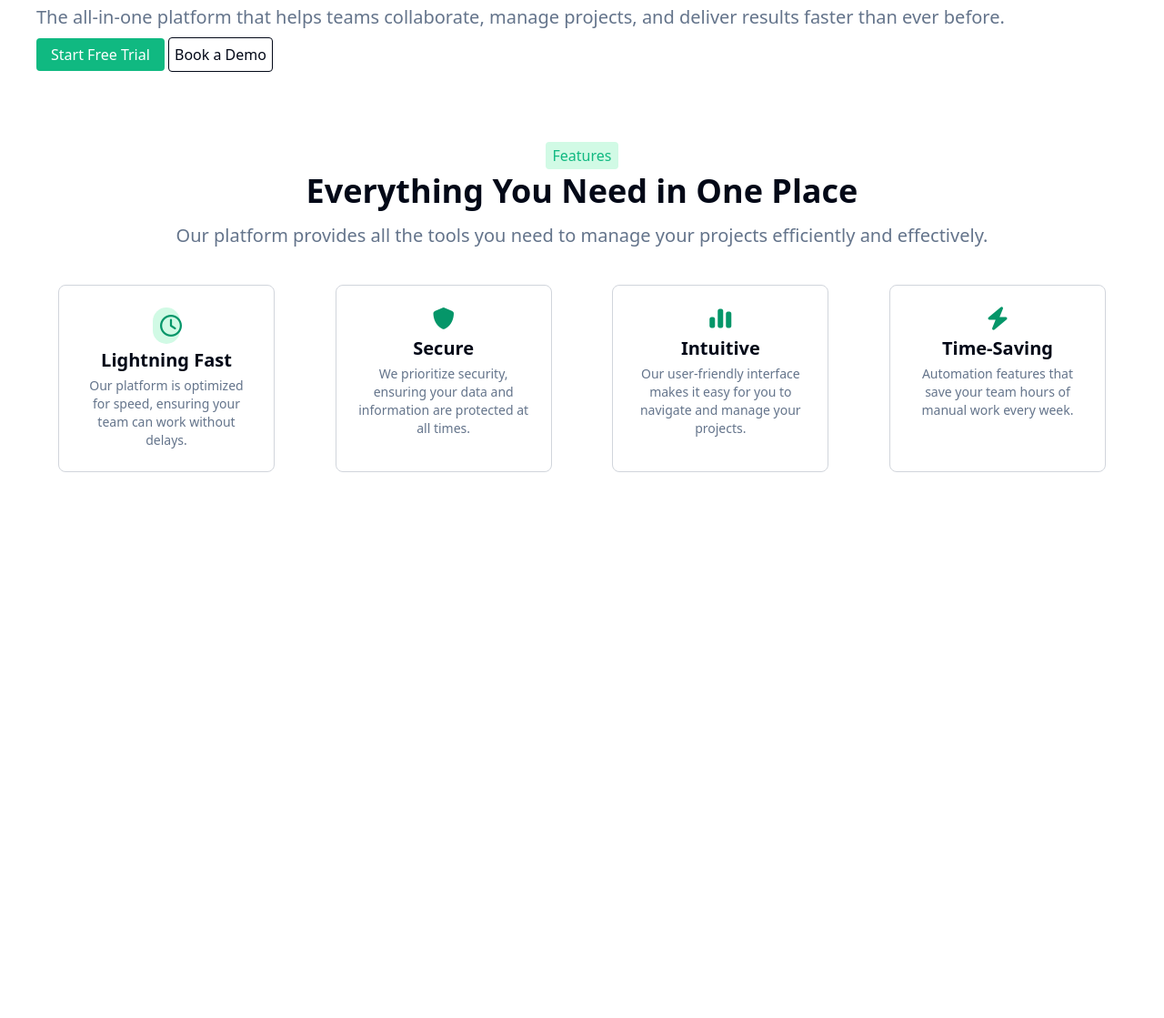
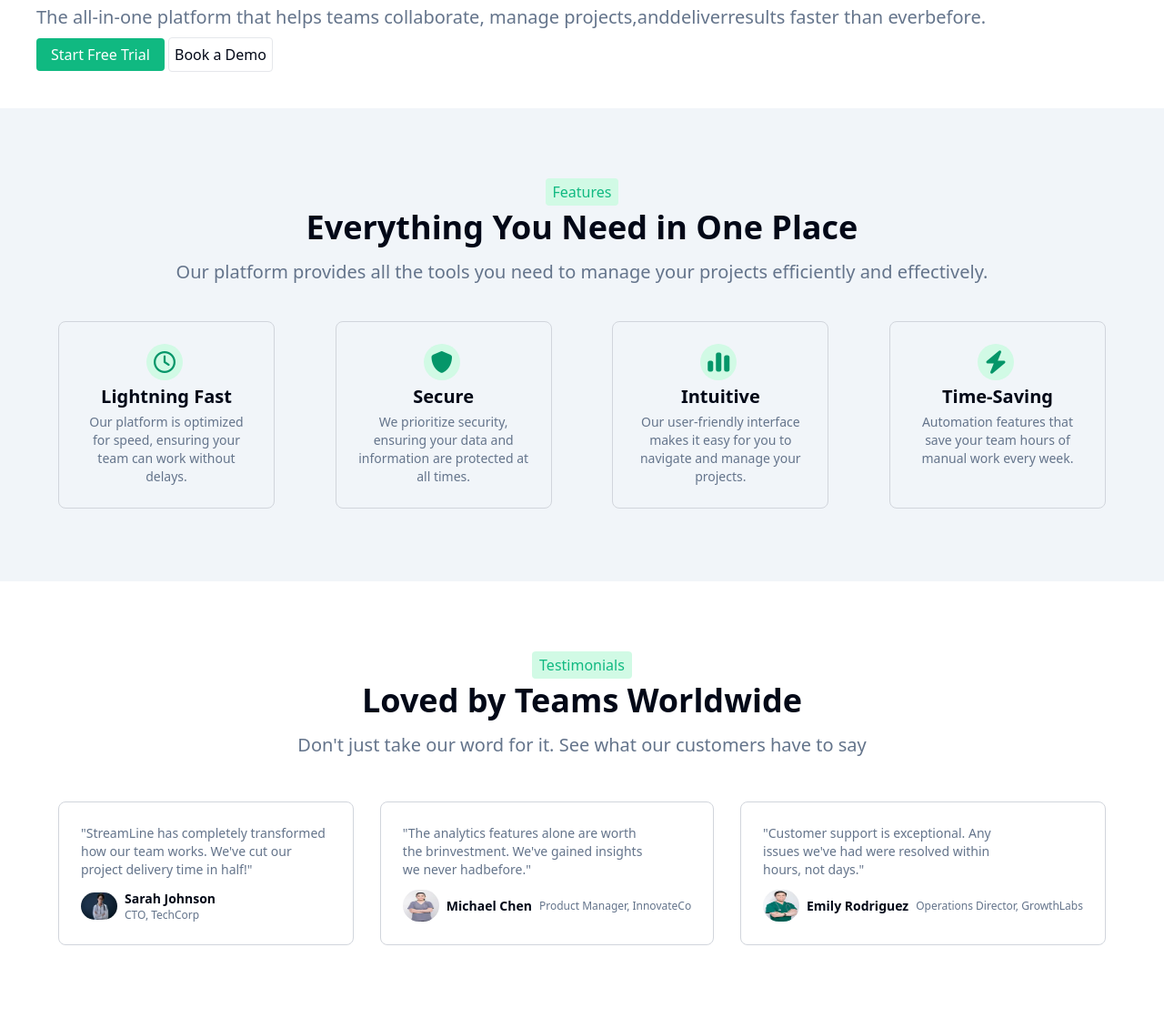
Before and after one commit to AlibekAllaberganov123/StreamLine, a plain HTML site: page index.html in a window 1280 px wide. Shown: the part 300-1419 px from the top of the page at 91% size. Before the commit the page ends 859 px from the top, so only its background shows below. Drawn offline with nearby package versions, Linux system fonts and the light colour scheme.

Commit message:
new section

```diff
--- a/index.html
+++ b/index.html
@@ -15,7 +15,7 @@
 <body
 	class="font-(system-ui, -apple-system, BlinkMacSystemFont, 'Segoe UI', Roboto, Oxygen, Ubuntu, Cantarell, 'Open Sans', 'Helvetica Neue', sans-serif) text-[#020817]">
 	<!-- header section starts -->
-	<header class="px-2 sticky border-solid border-gray-300 border-b z-100 top-0">
+	<header class="px-2 sticky border-solid border-gray-300 border-b z-100 top-0 backdrop-blur-md">
 		<div class="flex justify-between p-5">
 			<div>
 				<a class="flex items-center gap-[5px]" href="#"> <img class="size-6" src="./img/header-1.svg" alt="header img">
@@ -40,65 +40,123 @@
 	<!-- header section ends -->
 	<!-- hero section starts -->
 	<section class="p-[40px]">
-		<div class="flex items-center">
+		<div class="flex items-center gap-10">
 			<div>
-				<h1 class="text-[60px] font-bold">Streamline Your Workflow, Amplify Your Results</h1>
-				<p class="text-[#64748b] text-xl my-2">The all-in-one platform that helps teams collaborate, manage projects,
-					and
-					deliver
-					results faster than ever
-					before.</p>
+				<h1 class="text-[60px] font-bold max-w-5xl">Streamline Your Workflow, Amplify Your Results</h1>
+				<p class="text-[#64748b] text-xl my-2">The all-in-one platform that helps teams collaborate, manage
+					projects,anddeliverresults faster than everbefore.</p>
 				<div>
 					<button class="bg-[#10b981] text-white px-4 py-1.5 rounded-sm hover:bg-emerald-600 transition-colors">Start
 						Free Trial</button>
-					<button class="border-[#e5e7eb]-50 border py-1.5 px-1.5 rounded-sm text-base">Book a Demo</button>
+					<button class="border-[#e5e7eb] border py-1.5 px-1.5 rounded-sm text-base">Book a Demo</button>
 				</div>
 			</div>
 			<div>
-				<img class="rounded-3xl" src="img/hero-1.webp" alt="hero img">
+				<img class="rounded-3xl max-w-xl h-auto" src="img/hero-1.webp" alt="hero img">
 			</div>
 		</div>
 	</section>
 	<!-- hero section ends -->
-	<section id="features" class="py-[40px] max-w-6xl m-0, m-auto">
+	<!-- features section starts -->
+	<div class="bg-[#f1f5f9]">
+		<section id="features" class="py-[80px] max-w-6xl m-0, m-auto">
 			<div>
-			<div class="text-center">
+				<div class="text-center ">
 					<span class="text-base bg-[#d1fae5] text-[#10b981] py-1 px-2 rounded-sm">Features</span>
 					<h2 class="text-[36px] font-bold">Everything You Need in One Place</h2>
 					<p class="text-[#64748b] text-xl my-2">Our platform provides all the tools you need to manage your projects
 						efficiently and effectively.</p>
 				</div>
 				<div class="flex text-center justify-between mt-10">
-				<div class="border-gray-300 border py-6 px-6 rounded-lg hover:-translate-y-5">
-					<i class="fa-regular fa-clock text-[#059669] text-2xl bg-[#d1fae5] p-2 rounded-full "></i>
+					<div class="border-gray-300 border py-6 px-6 rounded-lg transition hover:-translate-y-5">
+						<div class="bg-[#d1fae5] p-2  h-10 w-10 flex  ml-18 rounded-full">
+							<i class="fa-regular fa-clock text-[#059669] text-2xl  rounded-full "></i>
+						</div>
 						<h3 class="text-xl font-bold my-1">Lightning Fast</h3>
 						<p class="w-[188px] text-sm text-[#64748b]">Our platform is optimized for speed, ensuring your team can work
 							without delays.
 						</p>
 					</div>
-				<div class="border-gray-300 border py-6 px-6 rounded-lg hover:-translate-y-5">
+					<div class="border-gray-300 border py-6 px-6 rounded-lg transition hover:-translate-y-5">
+						<div class="bg-[#d1fae5] p-2  h-10 w-10 flex  ml-18 rounded-full">
 							<i class="fa-solid fa-shield text-[#059669] text-2xl"></i>
+						</div>
 						<h3 class="text-xl font-bold my-1">Secure</h3>
 						<p class="w-[188px] text-sm text-[#64748b]">We prioritize security, ensuring your data and information are
 							protected at all times.
 						</p>
 					</div>
-				<div class="border-gray-300 border py-6 px-6 rounded-lg hover:-translate-y-5">
+					<div class="border-gray-300 border py-6 px-6 rounded-lg transition hover:-translate-y-5">
+						<div class="bg-[#d1fae5] p-2  h-10 w-10 flex  ml-18 rounded-full">
 							<i class="fa-solid fa-chart-simple text-[#059669] text-2xl"></i>
+						</div>
 						<h3 class="text-xl font-bold my-1">Intuitive</h3>
-					<p class="w-[188px] text-sm text-[#64748b]">Our user-friendly interface makes it easy for you to navigate and
+						<p class="w-[188px] text-sm text-[#64748b]">Our user-friendly interface makes it easy for you to navigate
+							and
 							manage your projects.
 						</p>
 					</div>
-				<div class="border-gray-300 border py-6 px-6 rounded-lg hover:-translate-y-5">
+					<div class="border-gray-300 border py-6 px-6 rounded-lg transition hover:-translate-y-5">
+						<div class="bg-[#d1fae5] p-2  h-10 w-10 flex  ml-18 rounded-full">
 							<i class="fa-solid fa-bolt text-[#059669] text-2xl"></i>
+						</div>
 						<h3 class="text-xl font-bold my-1">Time-Saving</h3>
-					<p class="w-[188px] text-sm text-[#64748b]">Automation features that save your team hours of manual work every
+						<p class="w-[188px] text-sm text-[#64748b]">Automation features that save your team hours of manual work
+							every
 							week.</p>
 					</div>
 				</div>
 			</div>
 		</section>
+	</div>
+	<!-- features section ends -->
+	<!-- testimonials section starts -->
+	<section class="py-[80px] max-w-6xl m-0, m-auto">
+		<div class="text-center ">
+			<span class="text-base bg-[#d1fae5] text-[#10b981] py-1 px-2 rounded-sm">Testimonials</span>
+			<h2 class="text-[36px] font-bold">Loved by Teams Worldwide</h2>
+			<p class="text-[#64748b] text-xl my-2">Don't just take our word for it. See what our customers have to say
+			</p>
+		</div>
+		<div class="flex justify-between">
+			<div class="border-gray-300 border py-6 px-6 rounded-lg transition hover:-translate-y-5 mt-10">
+				<p class="text-sm text-[#64748b] w-[275px] mb-3">"StreamLine has completely transformed how our team works.
+					We've cut
+					our
+					project delivery
+					time in half!"</p>
+				<div class="flex items-center gap-2">
+					<img class="w-[40px] h-[30px] rounded-full" src="img/testimonial1.webp" alt="">
+					<div>
+						<h3 class="text-sm font-bold">Sarah Johnson</h3>
+						<p class="text-xs text-[#64748b]">CTO, TechCorp</p>
+					</div>
+				</div>
+			</div>
+			<div class="border-gray-300 border py-6 px-6 rounded-lg transition hover:-translate-y-5  mt-10">
+				<p class="text-sm text-[#64748b] w-[275px] mb-3">"The analytics features alone are worth the brinvestment. We've
+					gained insights we never
+					hadbefore."</p>
+				<div class="flex items-center gap-2">
+					<img class="w-[40px] h-[35px] rounded-full" src="img/testimonial2.webp" alt="">
+					<h3 class="text-sm font-bold">Michael Chen</h3>
+					<p class="text-xs text-[#64748b]">Product Manager, InnovateCo</p>
+				</div>
+			</div>
+			<div class="border-gray-300 border py-6 px-6 rounded-lg transition hover:-translate-y-5  mt-10">
+				<p class="text-sm text-[#64748b] w-[275px] mb-3">"Customer support is exceptional. Any issues we've had were
+					resolved
+					within hours, not days."
+				</p>
+				<div class="flex items-center gap-2">
+					<img class="w-[40px] h-[35px] rounded-full" src="img/testimonial3.webp" alt="">
+					<h3 class="text-sm font-bold">Emily Rodriguez</h3>
+					<p class="text-xs text-[#64748b]">Operations Director, GrowthLabs</p>
+				</div>
+			</div>
+		</div>
+	</section>
+	<!-- testimonials section ends -->
 </body>
 
 </html>
```
Also changed, not shown: img/testimonial1.webp (added), img/testimonial2.webp (added), img/testimonial3.webp (added). Lines whose indentation alone changed are shown as unchanged.
